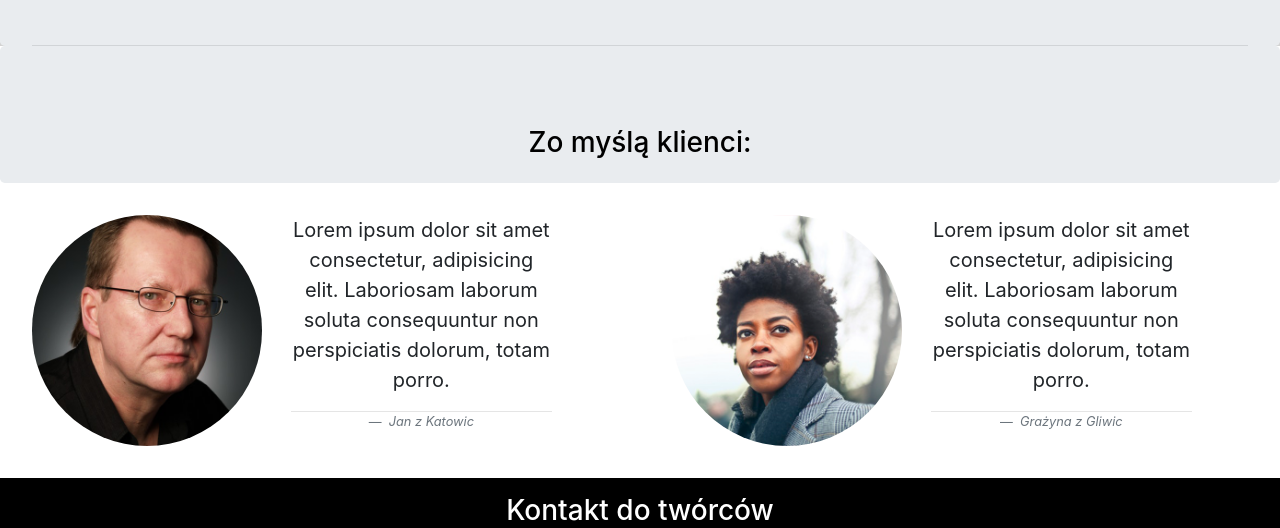
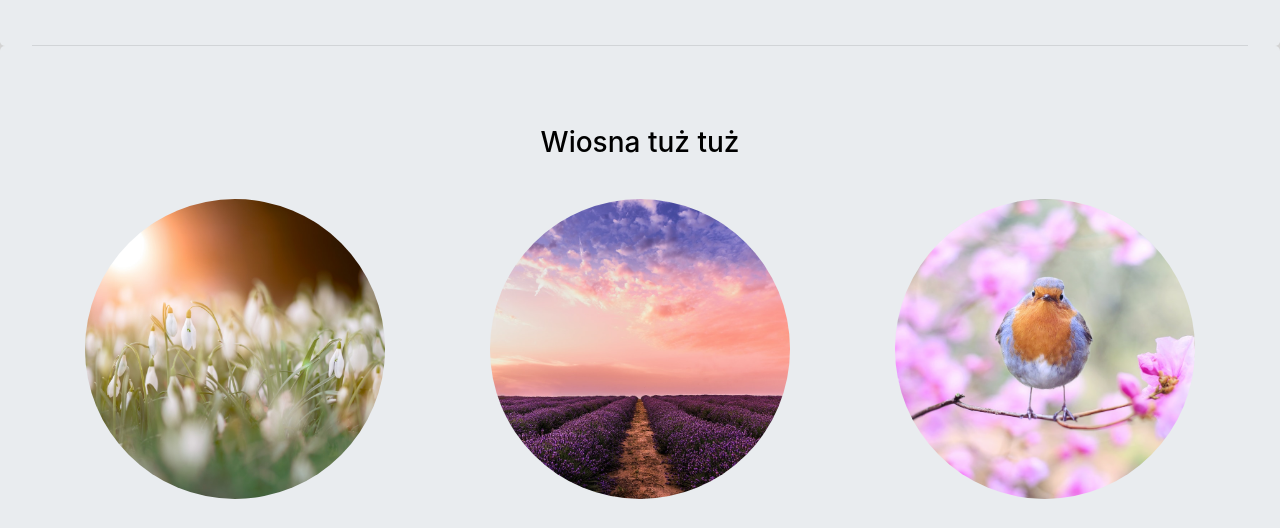
Before and after one commit to ReewersJZ/zajeciaGIT, a plain HTML site: page index.html in a window 1280 px wide. Shown: the part 1558-2086 px from the top of the page. Drawn offline with Linux system fonts and the light colour scheme.

Commit message:
add spring gallery

```diff
--- a/index.html
+++ b/index.html
@@ -28,6 +28,7 @@
             <li class="nav-item"><a href="#course" class="nav-link">KURS</a></li>
             <li class="nav-item"><a href="#features" class="nav-link">MOZLIWOSCI</a></li>
             <li class="nav-item"><a href="#resources" class="nav-link">ZASOBY</a></li>
+			<li class="nav-item"><a href="#spring" class="nav-link">WIOSNA</a></li>
             <li class="nav-item"><a href="#clients" class="nav-link">KLIENCI</a></li>
             <li class="nav-item"><a href="#contact" class="nav-link">KONTAKT</a></li>
           </ul>
@@ -115,11 +116,32 @@
 </div>
 <!-- end resources section -->
 
+<div id="spring">
+	<div class="jumbotron">
+		<div class="heading col-12">
+			<h3 class="text-center">Wiosna tuż tuż</h3>
+		</div>
+		<div class="row text-center">
+			<div class="col-md-4">
+				<img class="gallery__photo" src="img/spring1.jpg">
+			</div>
+			<div class="col-md-4">
+				<img class="gallery__photo" src="img/spring2.jpg">
+			</div>
+			<div class="col-md-4">
+				<img class="gallery__photo" src="img/bird.jpg">
+			</div>
+		</div>
+		<hr class="line">
+	</div>
+</div>
+
+
 <!-- clients section -->
 <div id="clients">
 	<div class="jumbotron">
 		<div class="heading col-12">
-			<h3 class="text-center">Zo myślą klienci:</h3>
+			<h3 class="text-center">Co myślą klienci:</h3>
 		</div>
 	</div>
 	<div class="row text-center">
--- a/style.css
+++ b/style.css
@@ -74,6 +74,15 @@ body{
   margin-bottom: 0;
 }
 
+/* spring gallery */
+
+.gallery__photo{
+  border-radius: 50%;
+  object-fit: cover;
+  height: 300px;
+  width: 300px;
+}
+
 /* clients */
 
 #clients{
@@ -114,9 +123,14 @@ footer a:hover, footer p:hover, footer h3:hover{
   }
 }
 
-@media all and(min-width: 768px) and (max-width:991px){
+@media all and (min-width: 768px) and (max-width:991px){
   .client{
     width: 70%;
+  }
+
+  .gallery__photo{
+    height: 250px;
+    width: 250px;
   }
 }
 
```
Also changed, not shown: img/bird.jpg (added), img/spring1.jpg (added), img/spring2.jpg (added).
